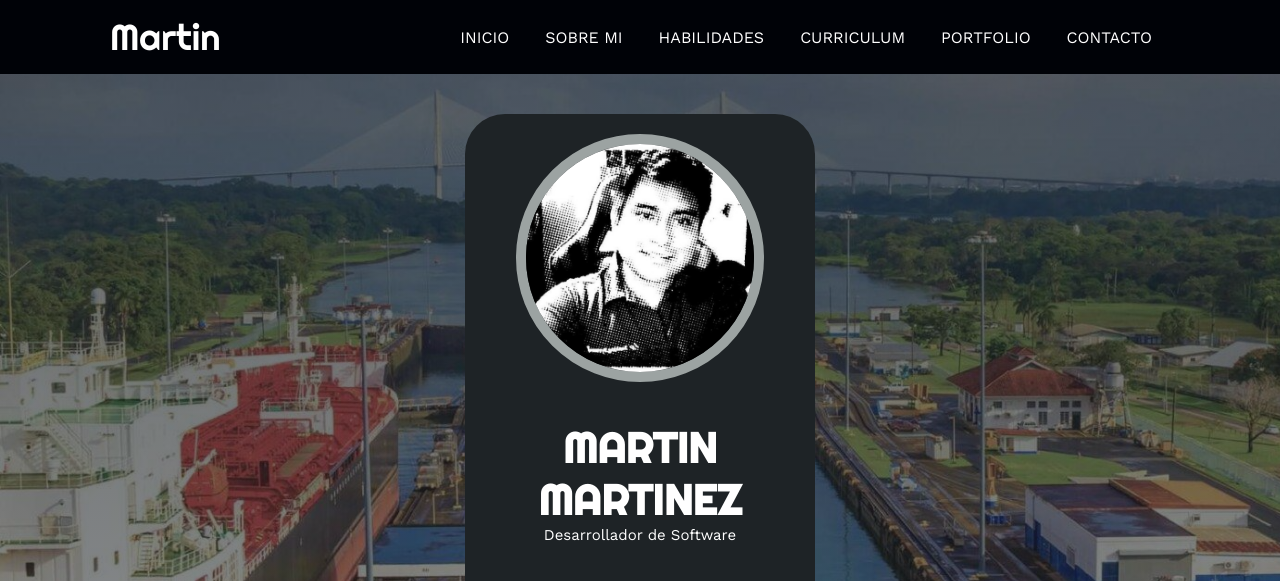
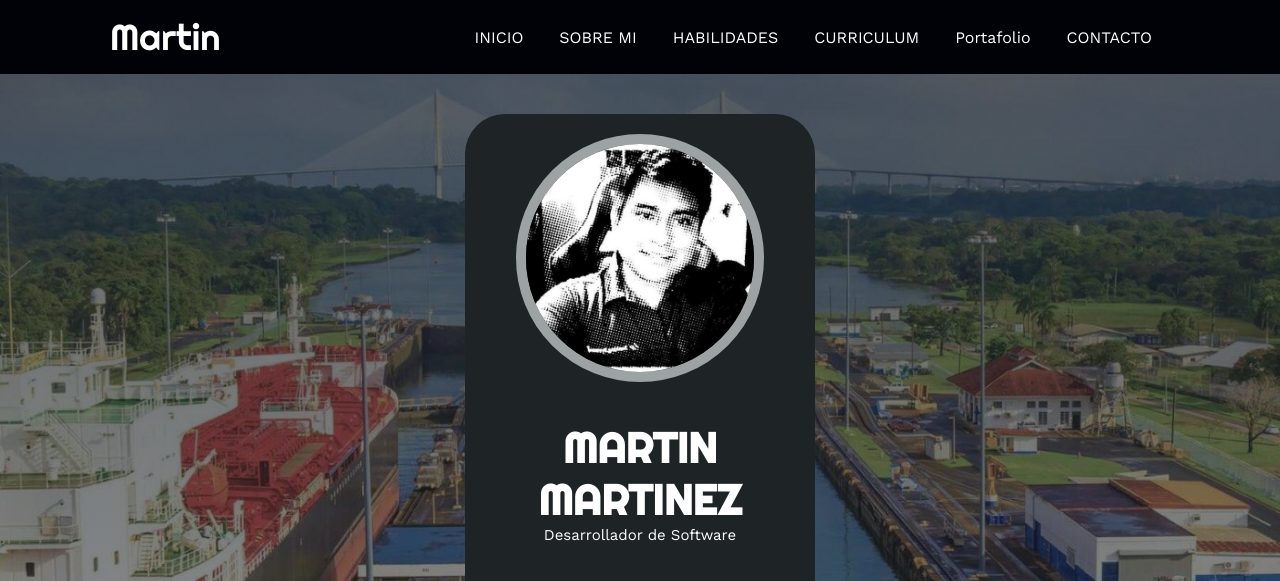
Before and after one commit to Martin2792/cv, a plain HTML site: page index.html in a window 1280 px wide. Shown: the top 581 px of the page. Drawn offline with nearby package versions, Linux system fonts and the light colour scheme.

Commit message:
Update index.html

```diff
--- a/index.html
+++ b/index.html
@@ -5,7 +5,8 @@
     <meta http-equiv="X-UA-Compatible" content="IE=edge">
     <meta name="viewport" content="width=device-width, initial-scale=1.0">
     <link rel="stylesheet" href="https://cdnjs.cloudflare.com/ajax/libs/font-awesome/6.1.2/css/all.min.css" integrity="sha512-1sCRPdkRXhBV2PBLUdRb4tMg1w2YPf37qatUFeS7zlBy7jJI8Lf4VHwWfZZfpXtYSLy85pkm9GaYVYMfw5BC1A==" crossorigin="anonymous" referrerpolicy="no-referrer" />
-    <title>Portfolio</title>
+    <title>Portafolio MM</title>
+    <link rel="icon" href="img/icono.png" type="image/png">
     <link rel="stylesheet" href="estilos.css">
 </head>
 <body>
@@ -21,7 +22,7 @@
                     <li><a href="#sobremi" onclick="seleccionar()">SOBRE MI</a></li>
                     <li><a href="#skills" onclick="seleccionar()">HABILIDADES</a></li>
                     <li><a href="#curriculum" onclick="seleccionar()">CURRICULUM</a></li>
-                    <li><a href="#portfolio" onclick="seleccionar()">PORTFOLIO</a></li>
+                    <li><a href="#portfolio" onclick="seleccionar()">Portafolio</a></li>
                     <li><a href="#contacto" onclick="seleccionar()">CONTACTO</a></li>
                 </ul>
             </nav>
@@ -309,7 +310,7 @@
     <!-- SECCION PORTFOLIO -->
     <section id="portfolio" class="portfolio">
         <div class="contenido-seccion">
-            <h2>PORTFOLIO</h2>
+            <h2>Portafolio</h2>
             <div class="galeria">
                 <div class="proyecto">
                     <img src="img/mantenimiento.jpg" alt="">
```
